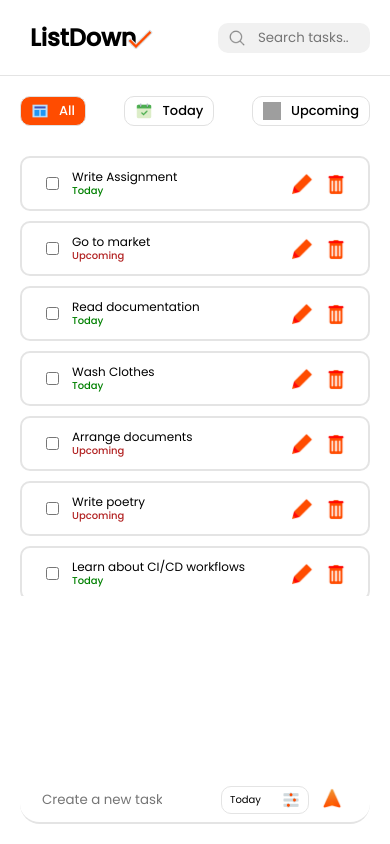
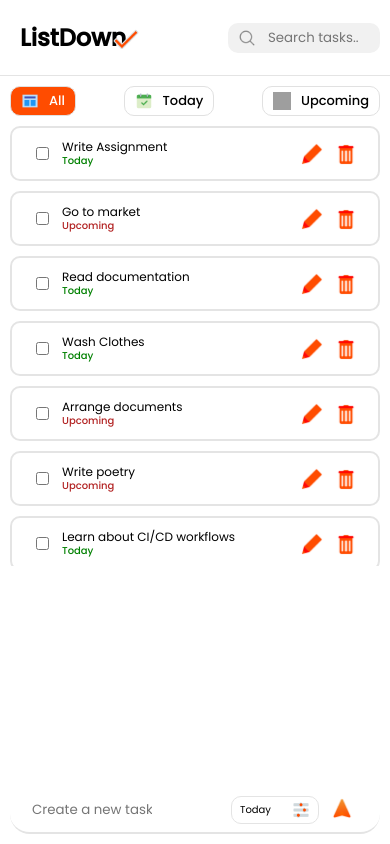
Before and after one commit to avinasdube/listdown, a React (Create React App) app: page / in a window 390 px wide. Built offline with nearby package versions, Linux system fonts and the light colour scheme; grey boxes are pictures that could not be loaded.

Commit message:
[modified] : enhanced responsiveness

```diff
--- a/src/components/CreateTask/CreateTask.scss
+++ b/src/components/CreateTask/CreateTask.scss
@@ -110,6 +110,8 @@
 @media screen and (max-width: 460px) {
     .inputContainer {
         .inputSubContainer {
+            padding: 0px 10px 10px 10px;
+
             .formContainer {
                 input {
                     width: 120px;
--- a/src/components/LoadingScreen/LoadingScreen.jsx
+++ b/src/components/LoadingScreen/LoadingScreen.jsx
@@ -10,6 +10,9 @@ const LoadingScreen = () => {
         <span className='bg1'></span>
         <Logo />
       </div>
+      <footer>
+        &copy; 2023 ListDown
+      </footer>
     </div>
   )
 }
--- a/src/components/LoadingScreen/LoadingScreen.scss
+++ b/src/components/LoadingScreen/LoadingScreen.scss
@@ -5,6 +5,7 @@
     display: flex;
     align-items: center;
     justify-content: center;
+    position: relative;
 
     .subContainer {
         width: 160px;
@@ -38,6 +39,12 @@
         }
     }
 
+    footer{
+        position: absolute;
+        bottom: 30px;
+        font-size: 10px;
+    }
+
 }
 
 @media screen and (max-width: 420px) {
--- a/src/components/Logo/Logo.scss
+++ b/src/components/Logo/Logo.scss
@@ -32,15 +32,3 @@
         }
     }
 }
-
-@media screen and (max-width: 420px) {
-    .logoContainer{
-        font-size: 24px;
-
-        img{
-            width: 28px;
-            height: 28px;
-            right: -8px;
-        }
-    }
-}
--- a/src/index.scss
+++ b/src/index.scss
@@ -4,7 +4,6 @@ body {
   height: 100vh;
   margin: 0;
   font-family: $primaryFont;
-  -webkit-font-smoothing: antialiased;
-  -moz-osx-font-smoothing: grayscale;
+  scroll-behavior: smooth;
   transition: 0.3s ease-in;
 }
--- a/src/layouts/Layout.scss
+++ b/src/layouts/Layout.scss
@@ -39,6 +39,10 @@
 
 @media screen and (max-width: 800px) {
     .layoutContainer {
+        .navbar{
+            padding: 10px;
+        }
+
         .mainContainer {
             flex-direction: column;
 
@@ -46,9 +50,15 @@
                 border-right: none;
                 width: auto;
                 margin-bottom: -10px;
+                padding: 10px;
             }
 
             .mainContent {
+
+                .tasklistContainer{
+                    padding: 10px;
+                }
+
                 .inputContainer {
                     position: fixed;
                     bottom: 0;
```
